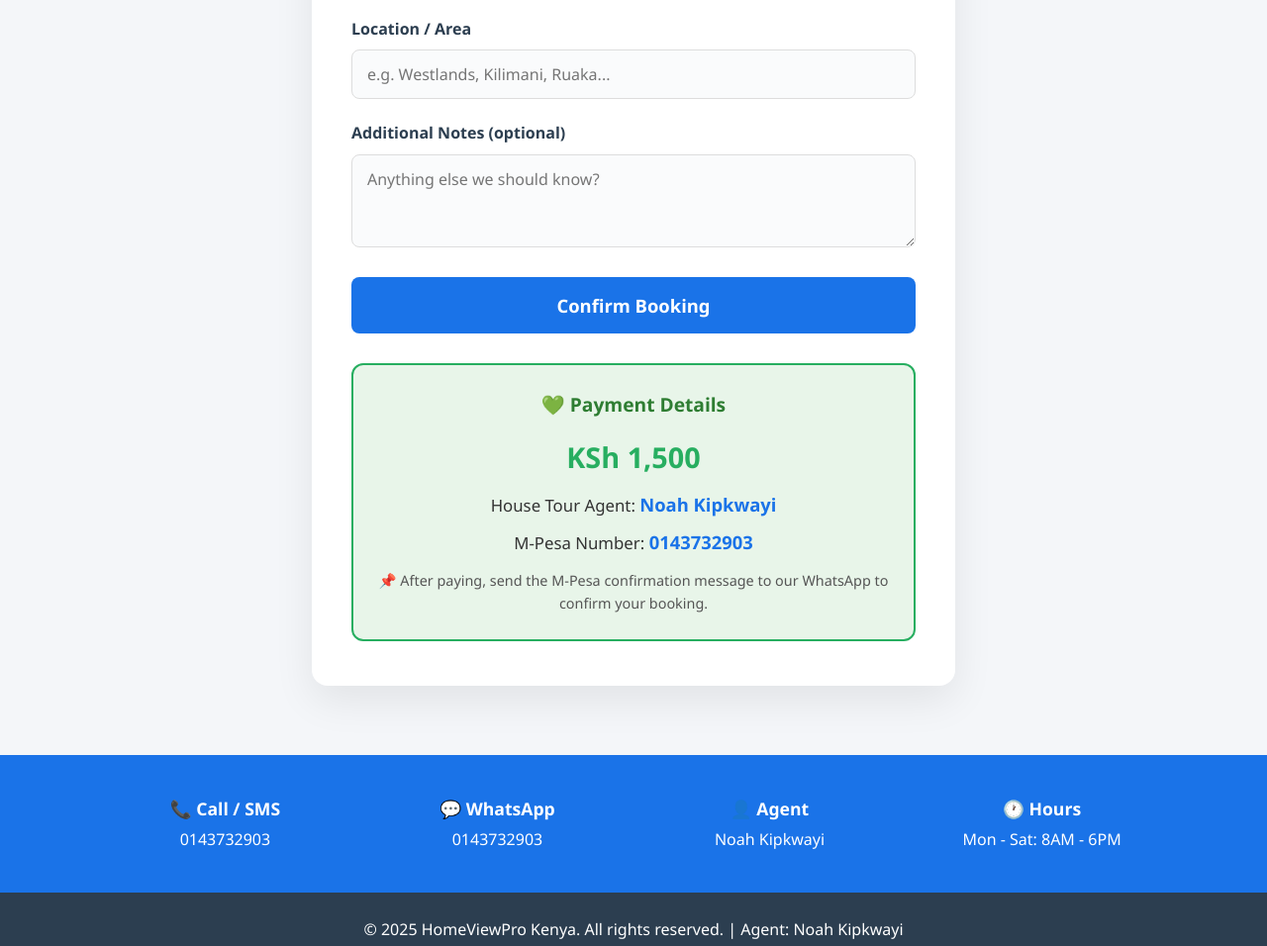
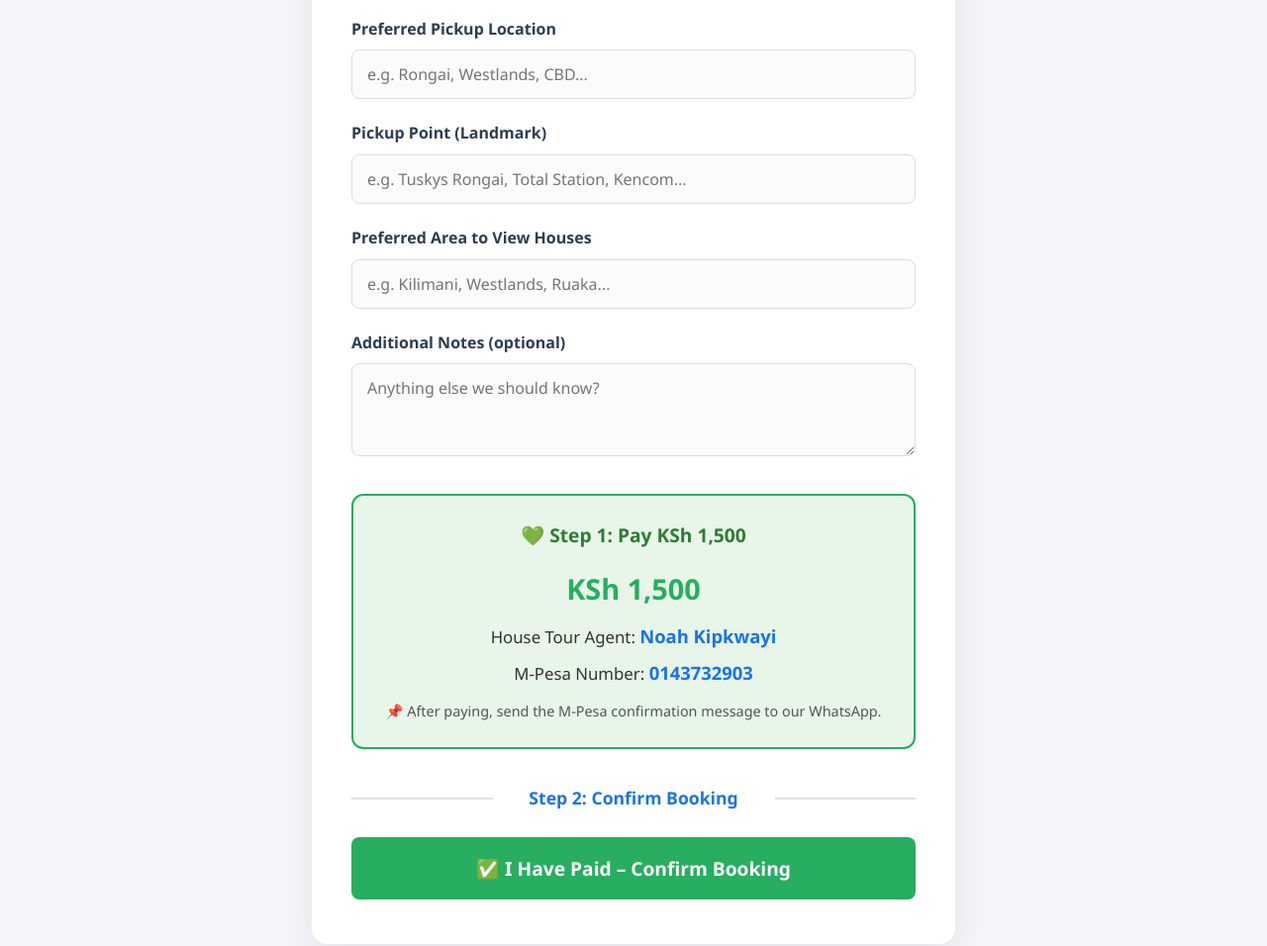
Before and after one commit to customersupportdesk22-hue/house-viewing, a plain HTML site: page index.html in a window 1280 px wide. Shown: the part 1260-2216 px from the top of the page at 99% size. Drawn offline with Linux system fonts and the light colour scheme.

Commit message:
Update index.html

```diff
--- a/index.html
+++ b/index.html
@@ -59,13 +59,6 @@
   input:focus, select:focus, textarea:focus {
     outline: none; border-color: #1a73e8; background: #fff;
   }
-  .btn-submit {
-    width: 100%; background: #1a73e8; color: #fff;
-    padding: 16px; border: none; border-radius: 8px;
-    font-size: 1.15rem; font-weight: 600; cursor: pointer;
-    transition: 0.3s;
-  }
-  .btn-submit:hover { background: #0d5bcc; }
 
   /* PAYMENT BOX */
   .payment-box {
@@ -76,19 +69,42 @@
   .payment-box h3 {
     color: #2e7d32; margin-bottom: 15px; font-size: 1.2rem;
   }
+  .payment-box .amount {
+    font-size: 1.8rem; font-weight: 700; color: #27ae60;
+    margin: 10px 0;
+  }
   .payment-box .pay-line {
     font-size: 1.05rem; margin: 8px 0; color: #333;
   }
   .payment-box .pay-line strong {
     color: #1a73e8; font-size: 1.15rem;
   }
-  .payment-box .amount {
-    font-size: 1.8rem; font-weight: 700; color: #27ae60;
-    margin: 10px 0;
-  }
   .payment-box .note {
     font-size: 0.9rem; color: #555; margin-top: 12px;
   }
+
+  /* STEP DIVIDER */
+  .step-divider {
+    text-align: center; margin: 35px 0 25px;
+    font-weight: 700; color: #1a73e8; font-size: 1.1rem;
+    position: relative;
+  }
+  .step-divider::before,
+  .step-divider::after {
+    content: ""; position: absolute; top: 50%;
+    width: 25%; height: 2px; background: #e0e0e0;
+  }
+  .step-divider::before { left: 0; }
+  .step-divider::after { right: 0; }
+
+  /* CONFIRM BUTTON */
+  .btn-submit {
+    width: 100%; background: #27ae60; color: #fff;
+    padding: 18px; border: none; border-radius: 8px;
+    font-size: 1.2rem; font-weight: 700; cursor: pointer;
+    transition: 0.3s;
+  }
+  .btn-submit:hover { background: #219150; }
 
   /* INFO STRIP */
   .info-strip {
@@ -115,7 +131,6 @@
   <div class="logo">HomeView<span>Pro</span> 🇰🇪</div>
   <ul>
     <li><a href="#book">Book Viewing</a></li>
-    <li><a href="#payment">Payment</a></li>
     <li><a href="#info">Contact</a></li>
   </ul>
 </nav>
@@ -130,9 +145,11 @@
 <!-- BOOKING FORM -->
 <section class="booking-section" id="book">
   <form class="booking-form" onsubmit="alert('Thank you! We will contact you shortly to confirm your viewing appointment.'); return false;">
+
     <h2>Book Your Appointment</h2>
-    <p class="sub">Fill in your details below</p>
+    <p class="sub">Fill in your details, then pay to confirm</p>
 
+    <!-- STEP 1: DETAILS -->
     <div class="form-group">
       <label>Full Name</label>
       <input type="text" required placeholder="e.g. John Kamau">
@@ -171,8 +188,18 @@
     </div>
 
     <div class="form-group">
-      <label>Location / Area</label>
-      <input type="text" required placeholder="e.g. Westlands, Kilimani, Ruaka...">
+      <label>Preferred Pickup Location</label>
+      <input type="text" required placeholder="e.g. Rongai, Westlands, CBD...">
+    </div>
+
+    <div class="form-group">
+      <label>Pickup Point (Landmark)</label>
+      <input type="text" required placeholder="e.g. Tuskys Rongai, Total Station, Kencom...">
+    </div>
+
+    <div class="form-group">
+      <label>Preferred Area to View Houses</label>
+      <input type="text" required placeholder="e.g. Kilimani, Westlands, Ruaka...">
     </div>
 
     <div class="form-group">
@@ -180,16 +207,20 @@
       <textarea rows="3" placeholder="Anything else we should know?"></textarea>
     </div>
 
-    <button type="submit" class="btn-submit">Confirm Booking</button>
-
-    <!-- PAYMENT DETAILS BOX -->
-    <div class="payment-box" id="payment">
-      <h3>💚 Payment Details</h3>
+    <!-- STEP 2: PAYMENT -->
+    <div class="payment-box">
+      <h3>💚 Step 1: Pay KSh 1,500</h3>
       <p class="amount">KSh 1,500</p>
       <p class="pay-line">House Tour Agent: <strong>Noah Kipkwayi</strong></p>
       <p class="pay-line">M-Pesa Number: <strong>0143732903</strong></p>
-      <p class="note">📌 After paying, send the M-Pesa confirmation message to our WhatsApp to confirm your booking.</p>
+      <p class="note">📌 After paying, send the M-Pesa confirmation message to our WhatsApp.</p>
     </div>
+
+    <!-- STEP 3: CONFIRM -->
+    <div class="step-divider">Step 2: Confirm Booking</div>
+
+    <button type="submit" class="btn-submit">✅ I Have Paid – Confirm Booking</button>
+
   </form>
 </section>
 
@@ -218,4 +249,4 @@
 </footer>
 
 </body>
-  </html>
+</html>
```
